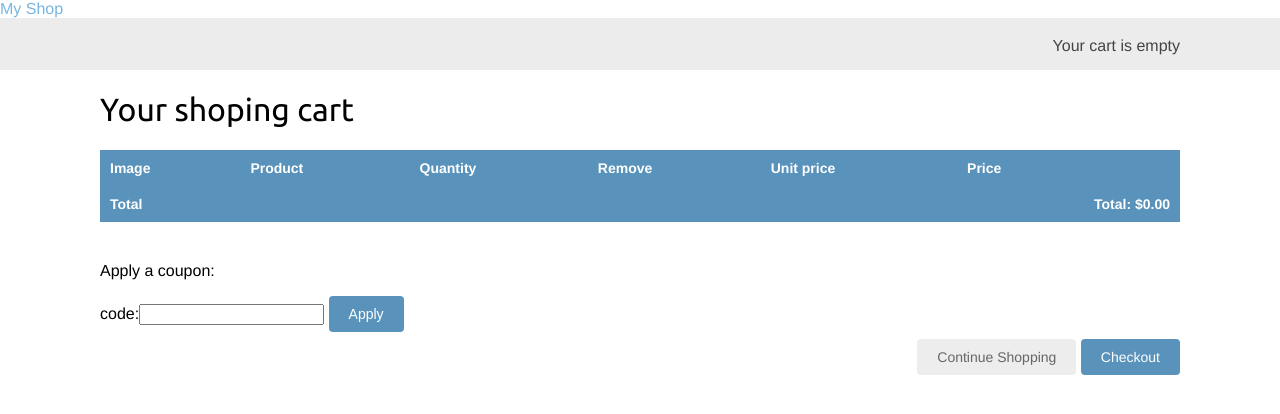
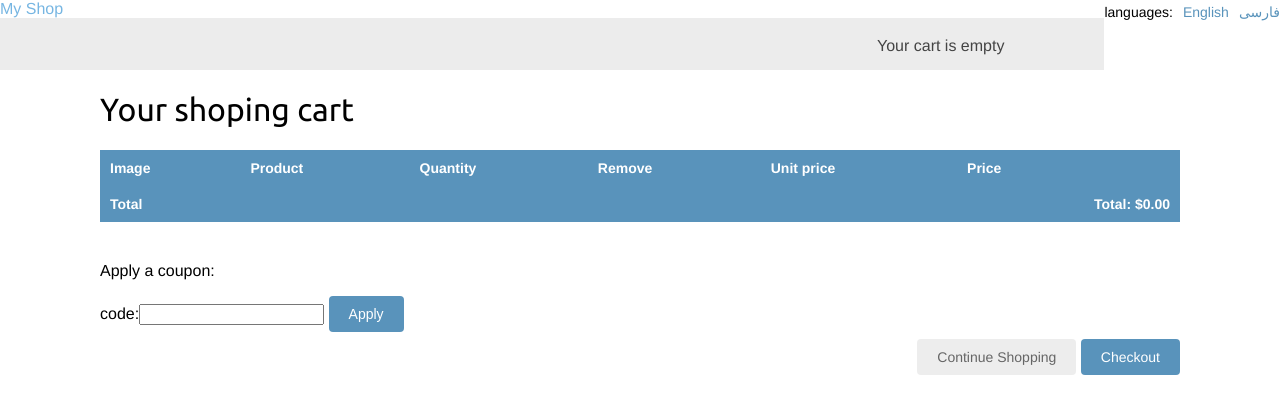
Before and after one commit to mousakhani/my_shop, a Django app: template templates/cart/detail.html in a window 1280 px wide. Shown: the top 414 px of the page. Run offline with Django 3.2, Linux system fonts and the light colour scheme; the template is opened without the code that fills it: values that come from a table or form of the project are taken from there, others are empty.

Commit message:
language selection add to _base.html

```diff
--- a/my_shop/settings.py
+++ b/my_shop/settings.py
@@ -113,9 +113,9 @@ AUTH_PASSWORD_VALIDATORS = [
 # Internationalization
 # https://docs.djangoproject.com/en/3.2/topics/i18n/
 
-LANGUAGE_CODE = 'en'
+LANGUAGE_CODE = 'fa'
 LANGUAGES = (
-	('en-us', _('English')),
+	('en', _('English')),
 	('fa', _('Farsi'))
 )
 
--- a/templates/_base.html
+++ b/templates/_base.html
@@ -10,6 +10,20 @@
 <body>
 <div class="header">
     <a href="/" class="logo"> {% trans 'My Shop' %}</a>
+    {% get_current_language as LANGUAGE_CODE %}
+    {% get_available_languages as LANGUAGES %}
+    {% get_language_info_list for LANGUAGES as languages %}
+    <div class="languages">
+        <p>{% trans 'languages' %}:</p>
+        <ul class="languages">
+            {% for language in languages %}
+                <li>
+                    <a href="/{{ language.code }}/"
+                            {% if language.code == LANGUAGE_CODE %} class="selected"{% endif %}>{{ language.name_local }}</a>
+                </li>
+            {% endfor %}
+        </ul>
+    </div>
 </div>
 <div id="subheader">
     <div class="cart">
```
Also changed, not shown: locale/en/LC_MESSAGES/django.po.
